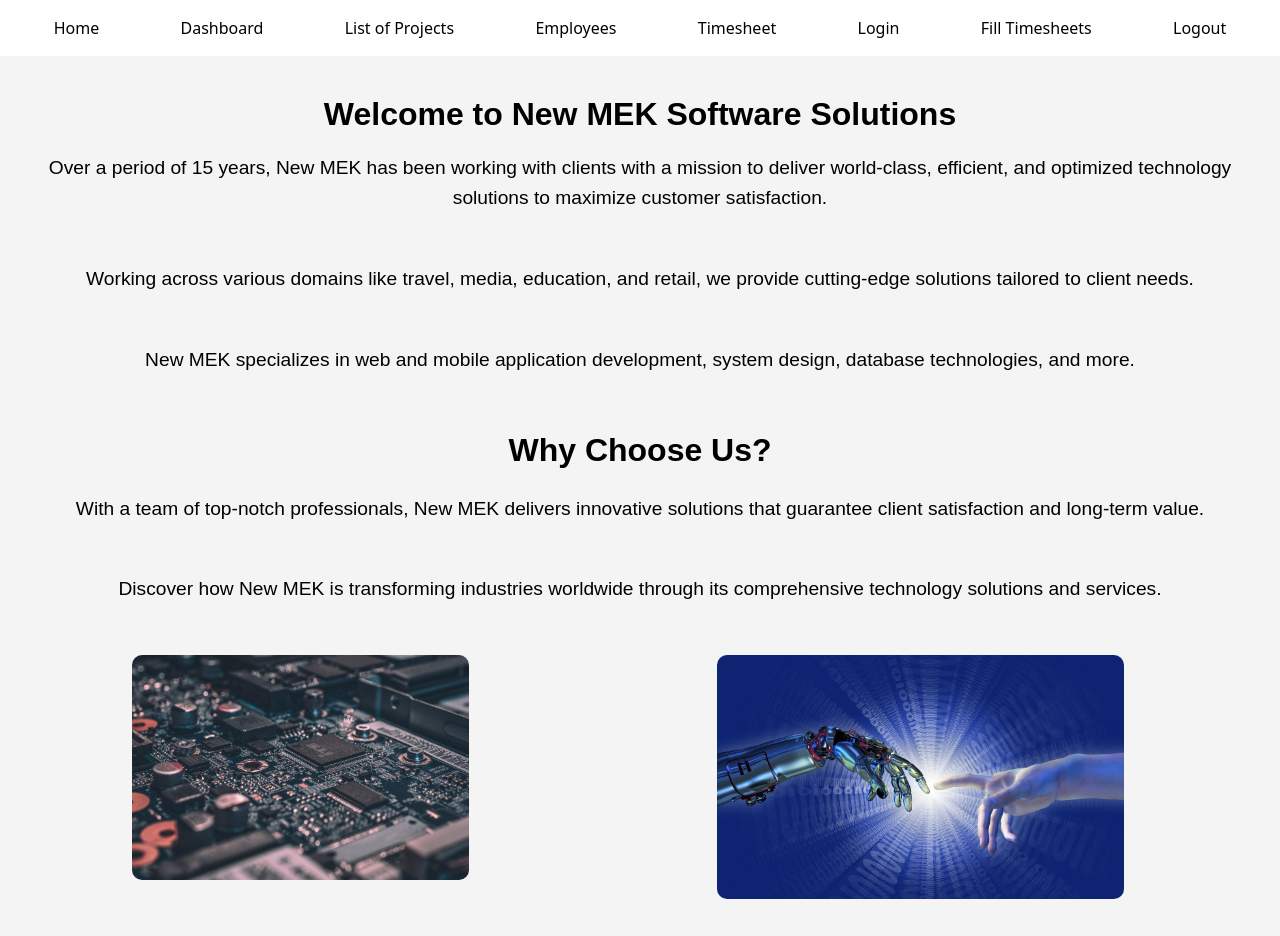
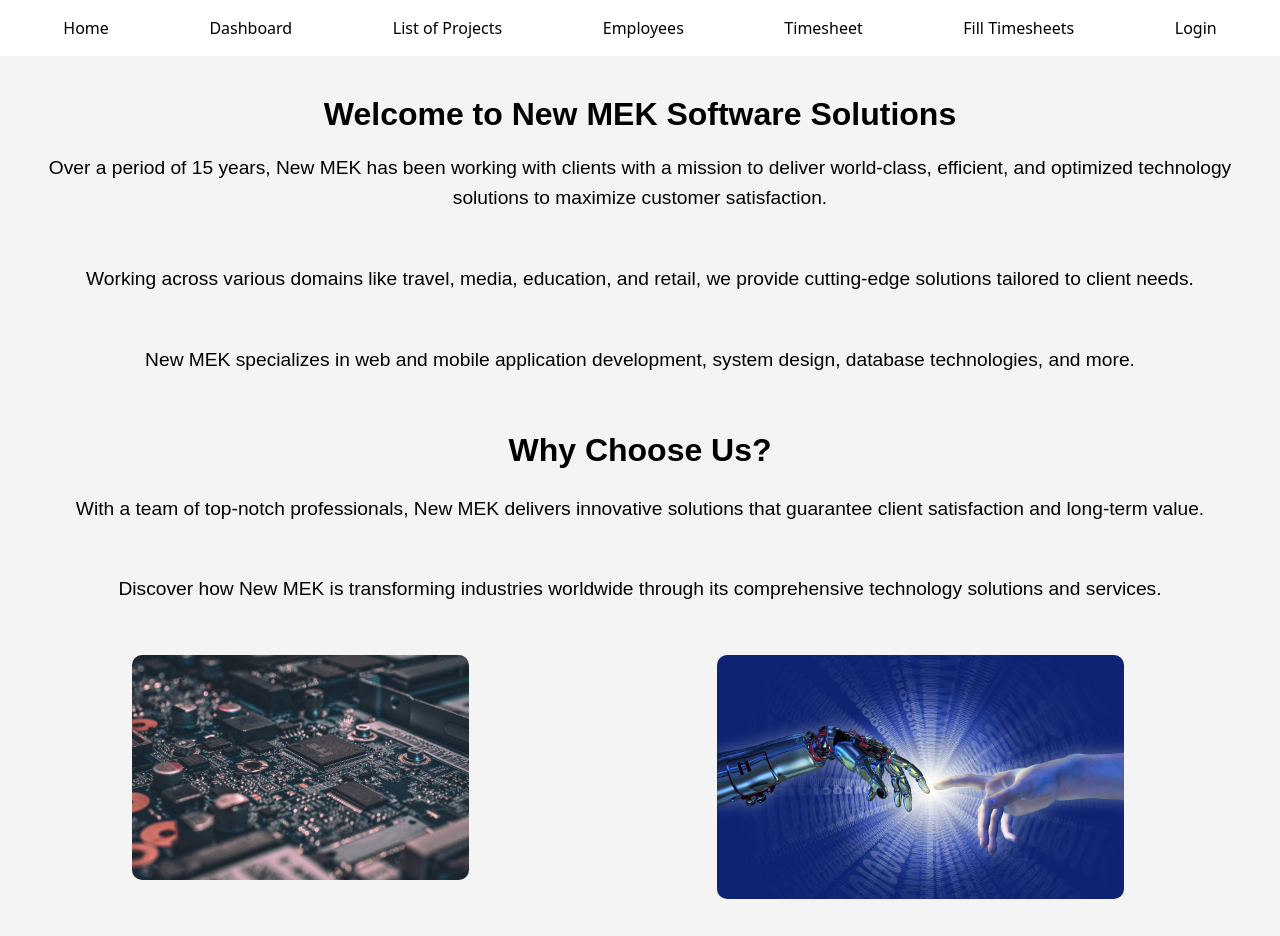
Before and after one commit to Rakeshpotru/timesheets, a React (Vite) app: page / in a window 1280 px wide. Built offline with nearby package versions, Linux system fonts and the light colour scheme.

Commit message:
login/logout handle

```diff
--- a/src/header/Header.jsx
+++ b/src/header/Header.jsx
@@ -1,10 +1,11 @@
 import { link } from 'framer-motion/client';
 import React from 'react';
-import { Link,useNavigate } from 'react-router-dom'; // Import Link for routing
+import { Link, useNavigate } from 'react-router-dom'; // Import Link for routing
 
 
 function Header() {
   const navigate = useNavigate();
+  const name = localStorage.getItem('employee_id')
 
   const handleLogout = (e) => {
     e.preventDefault();   // keep link from immediately navigating
@@ -36,11 +37,9 @@ function Header() {
             <Link to="/timesheetList" style={linkStyle}>Timesheet</Link>
           </li>
           <li style={listStyle}>
-            <Link to="/login" style={linkStyle}>Login</Link>
-          </li>
-          <li style={listStyle}>
             <Link to="/add-timeSheetsemp" style={linkStyle}> Fill Timesheets</Link>
           </li>
+          {name ?
             <li
               style={listStyle}
               role="button"
@@ -49,6 +48,11 @@ function Header() {
             >
               <Link style={linkStyle}>Logout</Link>
             </li>
+            :
+            <li style={listStyle}>
+              <Link to="/login" style={linkStyle}>Login</Link>
+            </li>
+          }
         </ul>
       </nav>
     </header>
```
Lines whose indentation alone changed are shown as unchanged.
